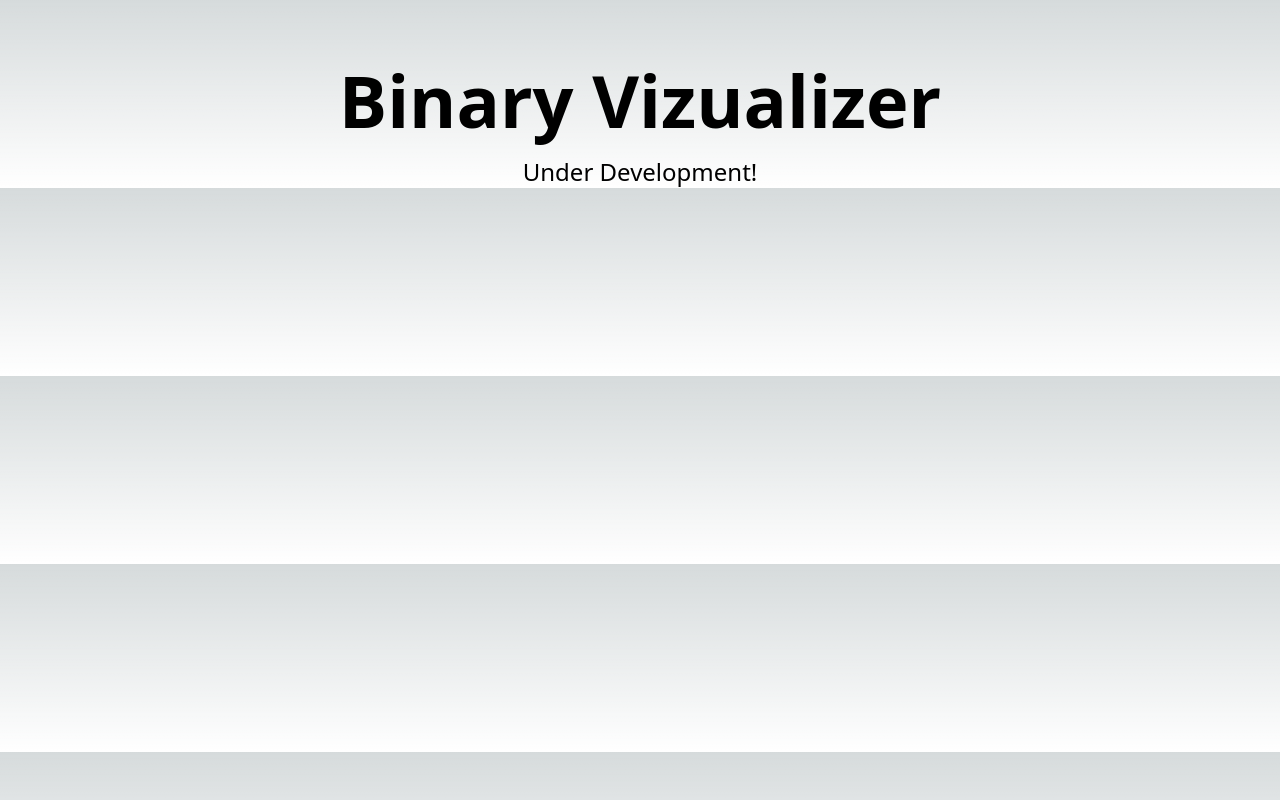
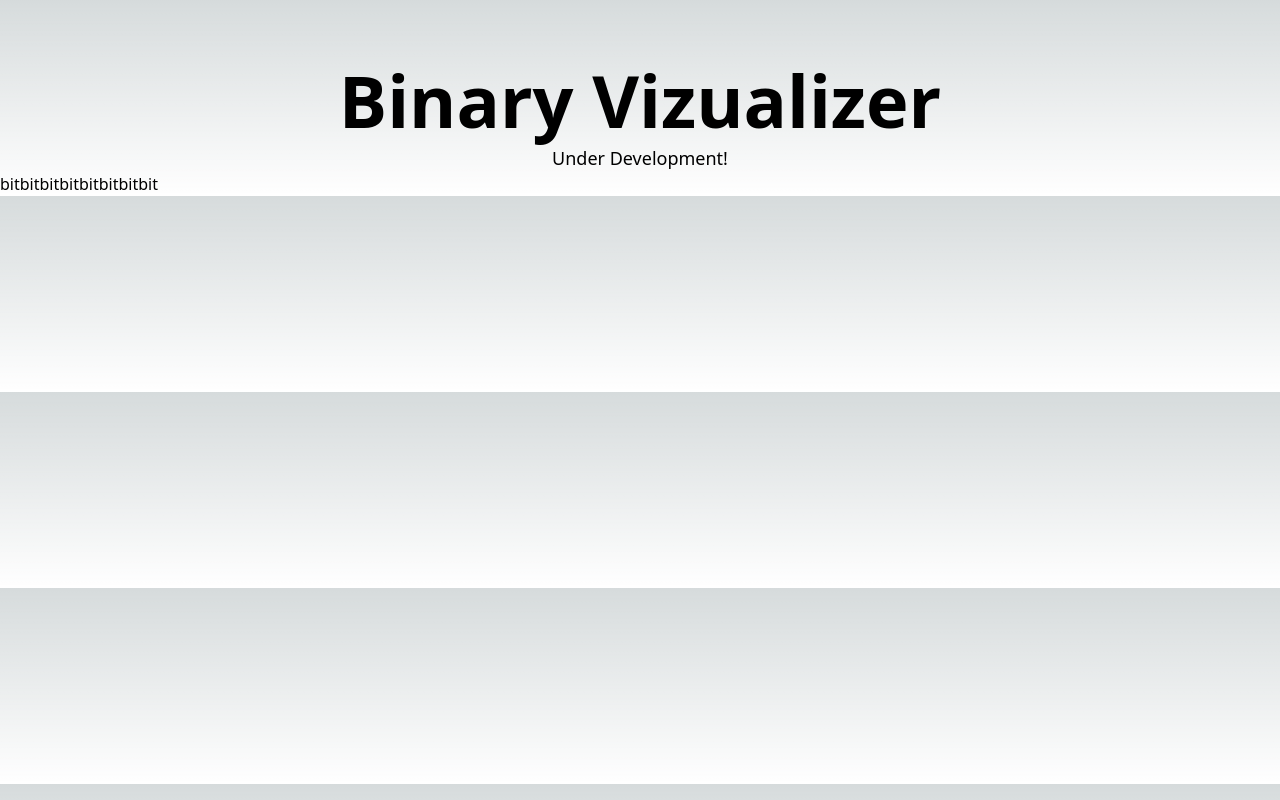
Before and after one commit to EinfachKonrad/binary-viz, a Next.js app: page / in a window 1280 px wide. Built offline with nearby package versions, Linux system fonts and the light colour scheme.

Commit message:
started bit-component

```diff
--- a/app/globals.css
+++ b/app/globals.css
@@ -27,6 +27,6 @@ body {
 }
 
 @font-face {
-  font-family: ;
-  src: url();
+  font-family: 'led';
+  src: url(fonts/TheLedDisplay-Standart.ttf);
 }
--- a/app/page.tsx
+++ b/app/page.tsx
@@ -1,3 +1,4 @@
+import Bit from '../components/bit'
 import React from 'react'
 
 function Home() {
@@ -5,10 +6,19 @@ function Home() {
     <>
       <div>
         <h1 className='text-center text-7xl font-bold'>Binary Vizualizer</h1>
-        <p className='text-center text-2xl pt-5'>Under Development!</p>
+        <p className='text-center text-lg pt-2'>Under Development!</p>
       </div>
 
-
+      <div className='align-center'>
+        <Bit />
+        <Bit />
+        <Bit />
+        <Bit />
+        <Bit />
+        <Bit />
+        <Bit />
+        <Bit />
+      </div>
     </>
   )
 }
--- /dev/null
+++ b/components/Bit.tsx
@@ -0,0 +1,11 @@
+import React from 'react'
+
+function bit() {
+  return (
+    <div className='inline'>
+        bit
+    </div>
+  )
+}
+
+export default bit
```
Also changed, not shown: app/fonts/TheLedDisplay-Standart.ttf (added).
